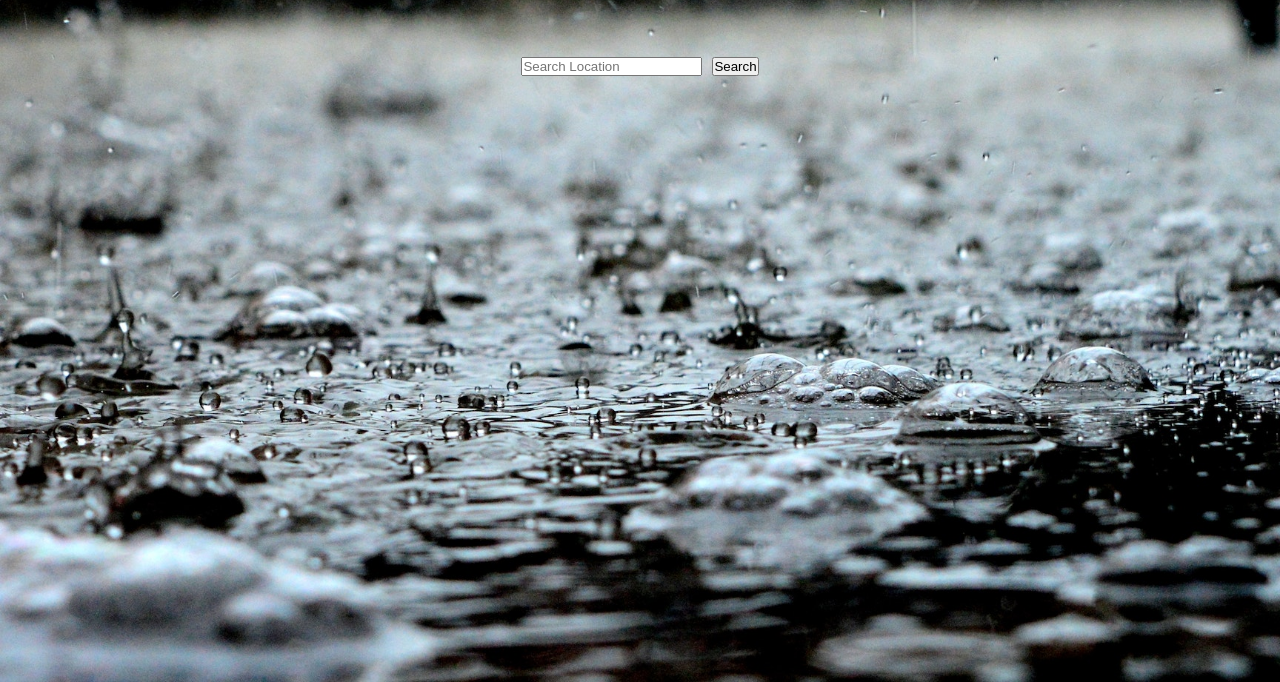
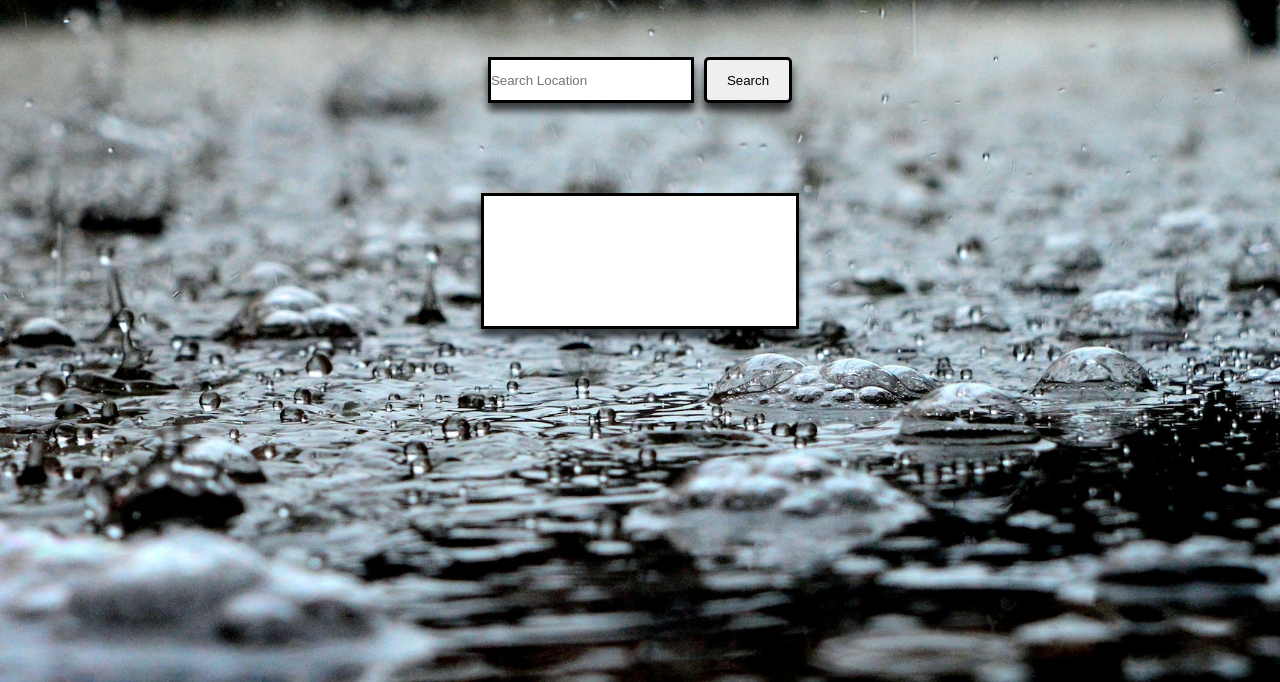
Before and after one commit to EvanO3/WeatherApp, a plain HTML site: page index.html in a window 1280 px wide. Shown: the part 118-800 px from the top of the page. Drawn offline with Linux system fonts and the light colour scheme.

Commit message:
added styling to card and searchbar

```diff
--- a/Style.css
+++ b/Style.css
@@ -31,7 +31,47 @@ body{
     font-size:50px;
 }
 
+/* find a way to make it in a card format to appear when user selects where they are from*/
+.card2{
+  display: flex;
+  justify-content: center;
+}
+.card{
+  border: 3px solid black;
+  box-shadow: 0 8px 8px 0 rgba(0, 0, 0, 0.7);
+  width: 15%;
+  margin: 30px;
+  padding: 60px;
+  display: flex;
+  flex-direction: column;
 
-.card{
-    color:white
+  gap:10px;
+  background-color: white;
+
 }
+
+.words{
+
+}
+.words>p,h2{
+  text-align: center;
+
+}
+
+#location1{
+
+}
+
+input{
+  border: 3px solid black;
+  box-shadow: 0 8px 8px 0 rgba(0, 0, 0, 0.7);
+  width: 200px;
+  height: 40px;
+}
+
+#btn{
+  padding: 10px 20px;
+  border-radius: 5px;
+  border: 3px solid black;
+  box-shadow: 0 8px 8px 0 rgba(0, 0, 0, 0.7);
+}
```
